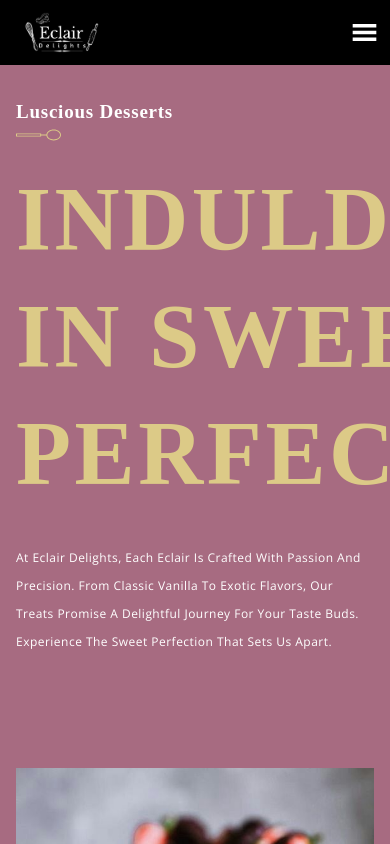
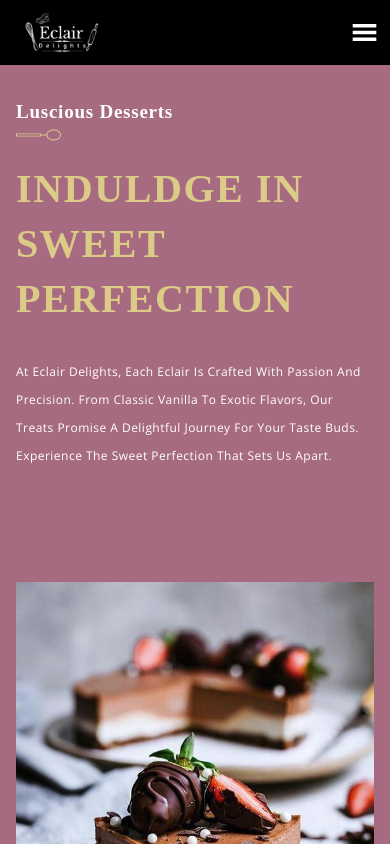
Before and after one commit to Zoedube/eclair-delights, a React (Create React App) app: page / in a window 390 px wide. Shown: the top 844 px of the page. Built offline with nearby package versions, Linux system fonts and the light colour scheme; a web font is replaced by a local one.

Commit message:
Update
Added responsive styles for header and body background color.

```diff
--- a/src/container/Header/Header.css
+++ b/src/container/Header/Header.css
@@ -11,6 +11,37 @@
   font-size: 90px;
 }
 
-.app__header-img img{
+.app__header-img img {
   width: 80%;
+  max-width: 100%;
+  height: auto;
 }
+
+body {
+  background-color: black;
+}
+
+@media screen and (max-width: 1150px) {
+  .app__header-h1 {
+    font-size: 70px;
+    line-height: 90px;
+  }
+}
+
+@media screen and (max-width: 650px) {
+  .app__header-h1 {
+    font-size: 50px;
+    line-height: 65px;
+  }
+
+  .app__header-img img {
+    width: 100%;
+  }
+}
+
+@media screen and (max-width: 450px) {
+  .app__header-h1 {
+    font-size: 40px;
+    line-height: 55px;
+  }
+}
```
